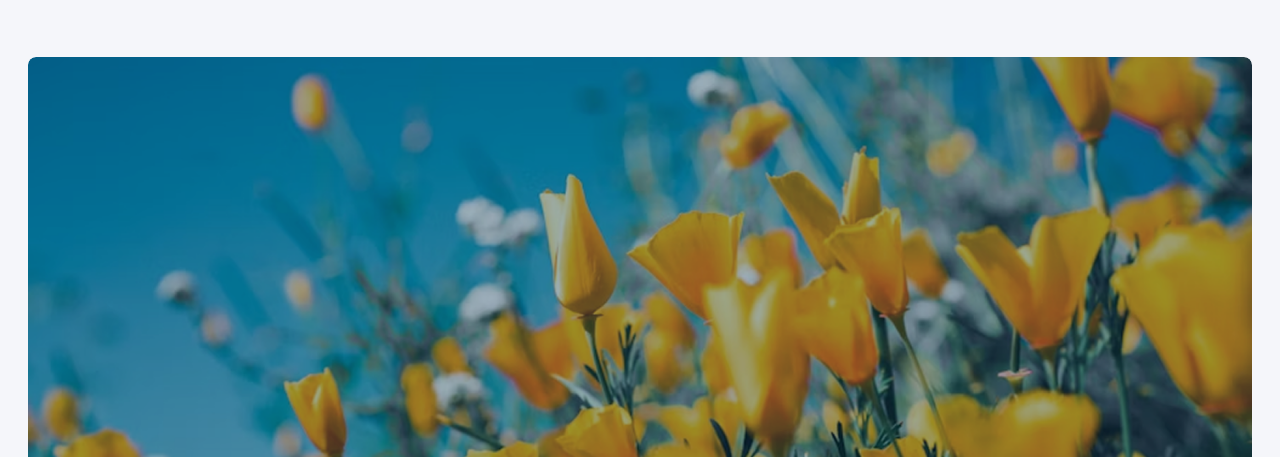
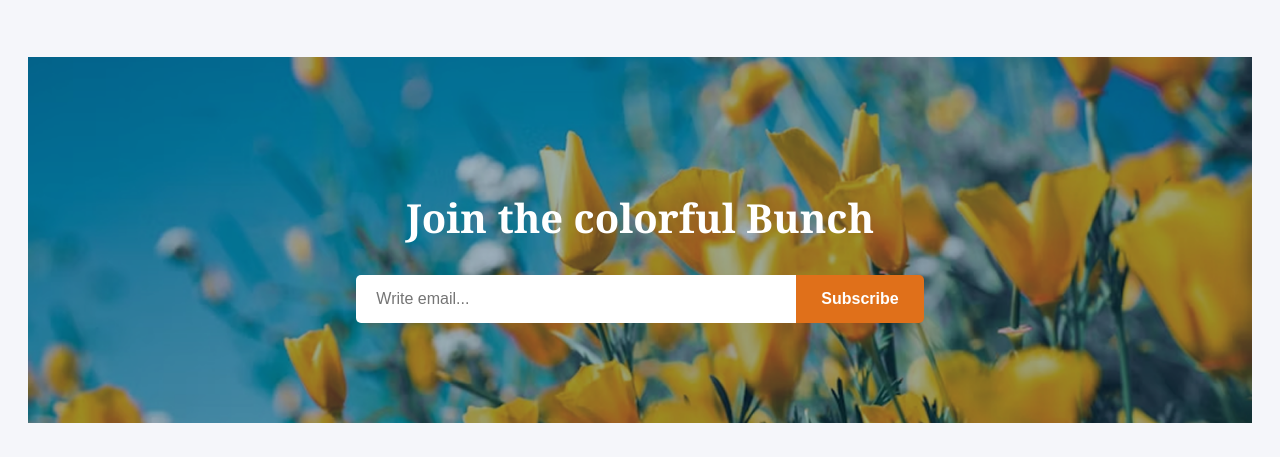
Before and after one commit to raisaabida/Assigntment-2, a plain HTML site: page index.html in a window 1280 px wide. Shown: the part 3328-3785 px from the top of the page. Drawn offline with Linux system fonts and the light colour scheme.

Commit message:
badge removed in responsive

```diff
--- a/index.html
+++ b/index.html
@@ -176,17 +176,16 @@
 </section>
 
 
-<section>
-    <div class="deal-card larges">
-        <img src="assets/news-letter-bg.png" alt="">
-        <div class="deal-texts">
-            <h1>Join the colorful Bunch</h1>
-        <input type="email" placeholder="Write email"><button>Subscribe</button>
-        </div>
+<section class="subscribe-section">
 
-    </div>
+  <div class="subscribe-content">
+    <h2>Join the colorful Bunch</h2>
+    <form class="subscribe-form">
+      <input type="email" placeholder="Write email..." required>
+      <button type="submit">Subscribe</button>
+    </form>
+  </div>
 </section>
-
 
 
 
--- a/styles/styles.css
+++ b/styles/styles.css
@@ -458,6 +458,7 @@
     flex-direction: column;
     text-align: center;
     padding: 2rem 1rem;
+    flex-direction: column-reverse;
   }
 
   .hero-text {
@@ -504,3 +505,97 @@
     margin-left: 0;
   }
 }
+
+
+
+
+@media (max-width: 768px) {
+  .flower-lover-section {
+    flex-direction: column;
+    text-align: center;
+    width: 100%;
+    object-fit: cover;
+  }
+
+  .badge-icon {
+    display: none;
+  }
+
+  .deals-grid {
+    flex-direction: column;
+    width: 100%;
+    align-items: center;
+  }
+
+  .left-deals {
+    flex-direction: column;
+    flex-wrap: wrap;
+    justify-content: center;
+    width: 100%;
+    object-fit: cover;
+    gap: 20px;
+  }
+
+  .deal-card.small {
+    width: 100%;
+  }
+
+  .deal-card.large {
+    width: 100%;
+  }
+}
+
+.subscribe-section {
+  background-image: url(../assets/news-letter-bg.png);
+  background-size: cover;
+  background-position: center;
+  background-repeat: no-repeat;
+
+  padding: 100px 20px;
+  text-align: center;
+  color: white;
+}
+
+.subscribe-content {
+  max-width: 800px;
+  margin: 0 auto;
+}
+
+.subscribe-content h2 {
+  font-size: 2.5rem;
+  font-weight: bold;
+  margin-bottom: 30px;
+  font-family: Georgia, serif;
+}
+
+.subscribe-form {
+  display: flex;
+  justify-content: center;
+  flex-wrap: wrap;
+}
+
+.subscribe-form input[type="email"] {
+  padding: 15px 20px;
+  font-size: 1rem;
+  border: none;
+  border-radius: 5px 0 0 5px;
+  width: 60%;
+  max-width: 400px;
+  min-width: 200px;
+}
+
+.subscribe-form button {
+  padding: 15px 25px;
+  font-size: 1rem;
+  border: none;
+  background-color: #e0701a;
+  color: white;
+  font-weight: bold;
+  cursor: pointer;
+  border-radius: 0 5px 5px 0;
+  transition: background-color 0.3s;
+}
+
+.subscribe-form button:hover {
+  background-color: #cc5e0f;
+}
```
